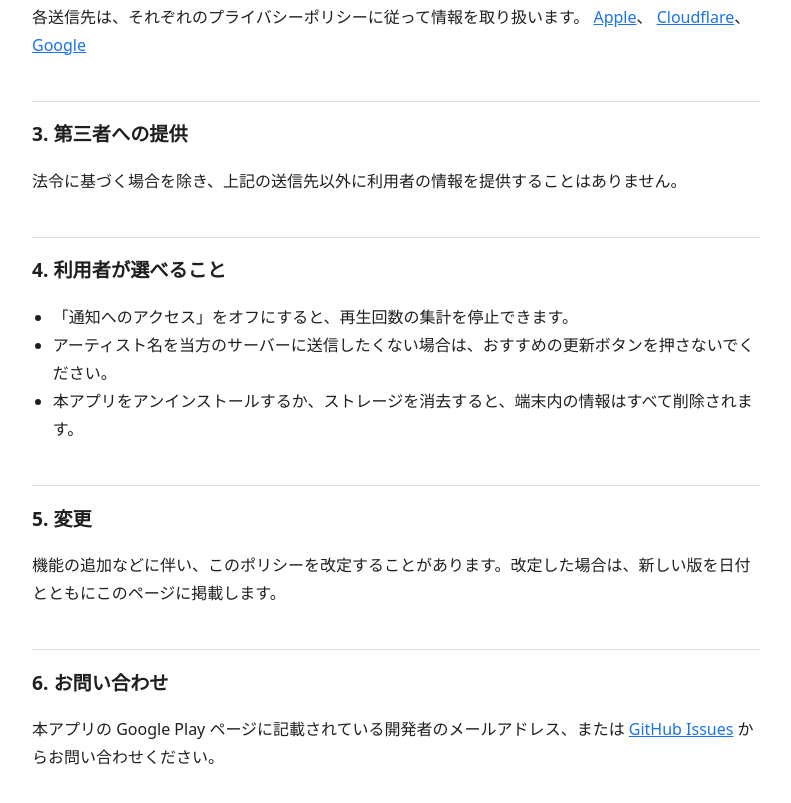
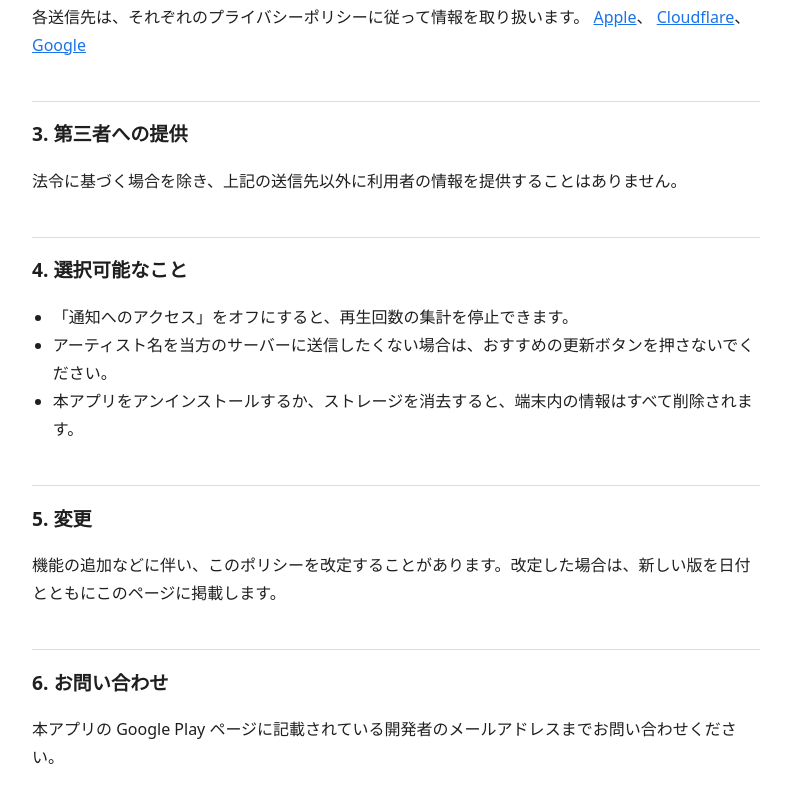
Before and after one commit to tkdev106/new-release-info, a plain HTML site: page docs/privacy/ja.html in a window 1280 px wide. Shown: the part 1292-2095 px from the top of the page, without its empty margins (244-1035 px from the left). Drawn offline with Linux system fonts and the light colour scheme.

Commit message:
プライバシーポリシーの問い合わせ先をメールだけにし、見出しを「選択可能なこと」にする
GitHub Issues は公開の場なので、個人情報に関わる問い合わせ先には向かない。

Co-Authored-By: Claude Opus 5.5 <noreply@anthropic.com>
Claude-Session: https://claude.ai/code/session_01Hi2iVSSoB3u7g3P1XTkfdG

```diff
--- a/docs/privacy/ja.html
+++ b/docs/privacy/ja.html
@@ -42,7 +42,7 @@
 <h2>3. 第三者への提供</h2>
 <p>法令に基づく場合を除き、上記の送信先以外に利用者の情報を提供することはありません。</p>
 
-<h2>4. 利用者が選べること</h2>
+<h2>4. 選択可能なこと</h2>
 <ul>
 <li>「通知へのアクセス」をオフにすると、再生回数の集計を停止できます。</li>
 <li>アーティスト名を当方のサーバーに送信したくない場合は、おすすめの更新ボタンを押さないでください。</li>
@@ -53,7 +53,7 @@
 <p>機能の追加などに伴い、このポリシーを改定することがあります。改定した場合は、新しい版を日付とともにこのページに掲載します。</p>
 
 <h2>6. お問い合わせ</h2>
-<p>本アプリの Google Play ページに記載されている開発者のメールアドレス、または <a href="https://github.com/tkdev106/new-release-info/issues">GitHub Issues</a> からお問い合わせください。</p>
+<p>本アプリの Google Play ページに記載されている開発者のメールアドレスまでお問い合わせください。</p>
 </main>
 </body>
 </html>
```
Also changed, not shown: docs/privacy/index.html (+1 -1 lines).
